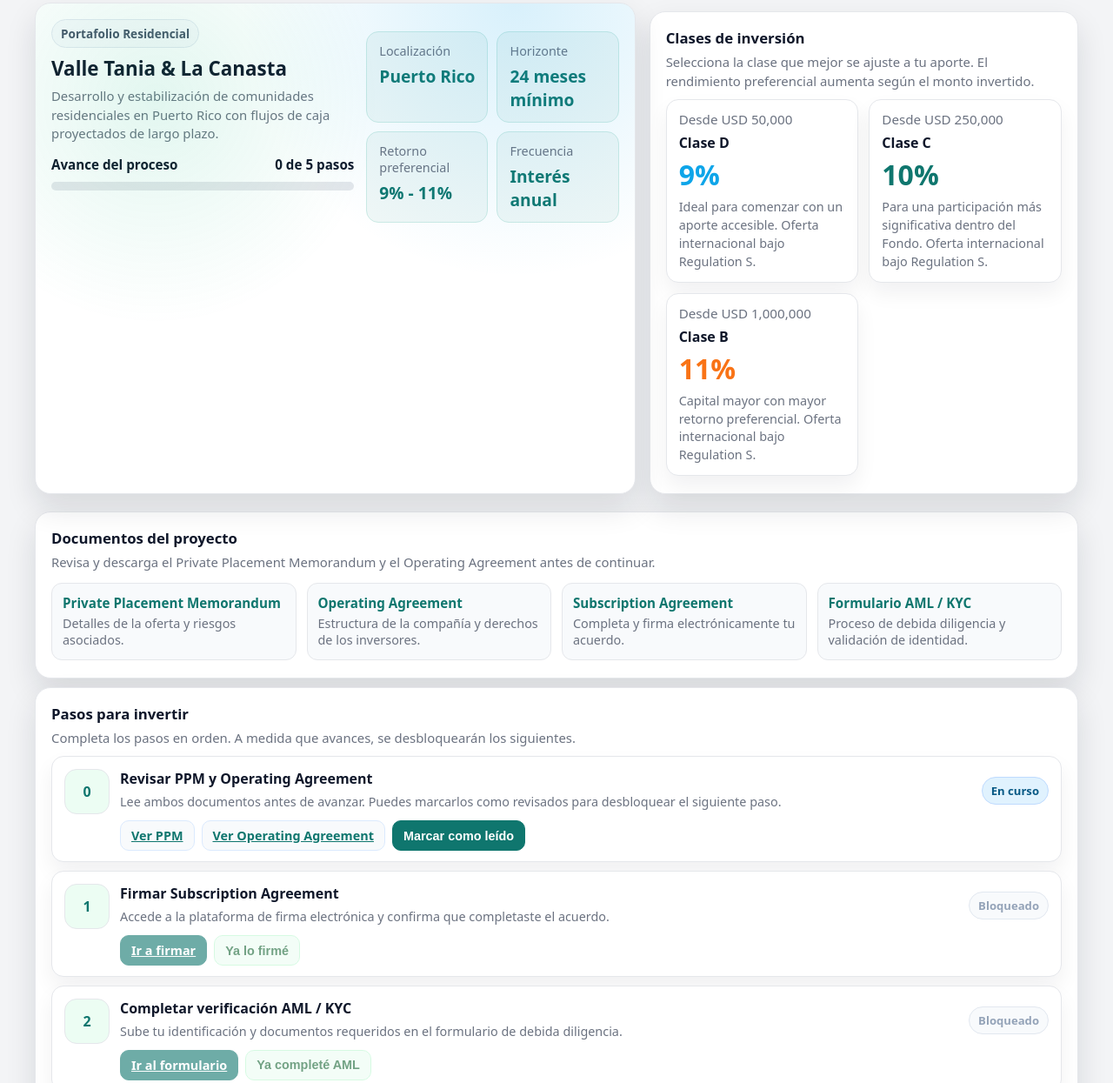
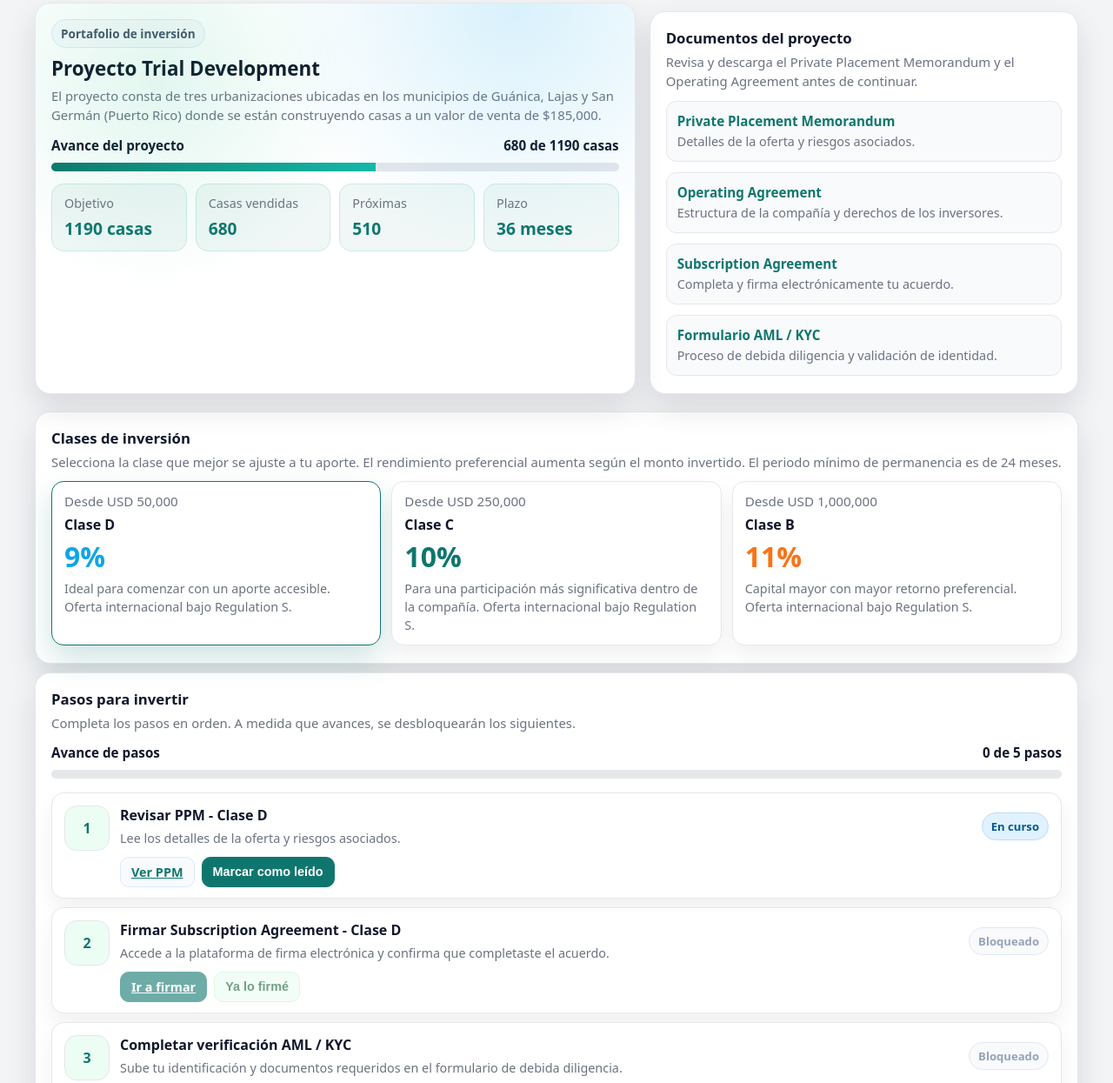
Before and after one commit to curbelomanu-creator/prre-website, a plain HTML site: page portal-del-proyecto.html in a window 1280 px wide. Shown: the part 221-1466 px from the top of the page at 87% size. Drawn offline with Linux system fonts and the light colour scheme.

Commit message:
Update project titles on portfolio pages

```diff
--- a/portal-del-proyecto.html
+++ b/portal-del-proyecto.html
@@ -183,21 +183,19 @@
 
     .hero-grid {
       display: grid;
-      grid-template-columns: 1.2fr 1fr;
+      grid-template-columns: 1fr;
       gap: 14px;
-    }
-
-    @media (max-width: 860px) {
-      .hero-grid {
-        grid-template-columns: 1fr;
-      }
     }
 
     .mini-grid {
       display: grid;
-      grid-template-columns: repeat(2, minmax(0, 1fr));
+      grid-template-columns: repeat(4, minmax(0, 1fr));
       gap: 10px;
       margin-top: 14px;
+    }
+
+    @media (max-width: 900px) {
+      .mini-grid { grid-template-columns: repeat(2, minmax(0, 1fr)); }
     }
 
     @media (max-width: 600px) {
@@ -269,6 +267,13 @@
       padding: 12px 14px;
       background: #fff;
       box-shadow: var(--shadow-soft);
+      cursor: pointer;
+      transition: 0.15s ease;
+    }
+
+    .investment-card.selected {
+      border-color: var(--primary);
+      box-shadow: 0 16px 35px rgba(15, 118, 110, 0.2);
     }
 
     .investment-rate { font-size: 2rem; font-weight: 800; color: #0ea5e9; }
@@ -412,35 +417,34 @@
       <div class="card hero-card">
         <div class="hero-grid">
           <div>
-            <div class="pill muted" style="margin-bottom: 8px;">Portafolio Residencial</div>
-            <h2 style="font-size: 1.4rem; font-weight: 800; margin-bottom: 6px;">Valle Tania & La Canasta</h2>
-            <p class="section-subtitle">Desarrollo y estabilización de comunidades residenciales en Puerto Rico con flujos de caja proyectados de largo plazo.</p>
+            <div class="pill muted" style="margin-bottom: 8px;">Portafolio de inversión</div>
+            <h2 style="font-size: 1.4rem; font-weight: 800; margin-bottom: 6px;">Proyecto Trial Development</h2>
+            <p class="section-subtitle">El proyecto consta de tres urbanizaciones ubicadas en los municipios de Guánica, Lajas y San Germán (Puerto Rico) donde se están construyendo casas a un valor de venta de $185,000.</p>
 
             <div style="margin-top: 14px;">
               <div style="display: flex; justify-content: space-between; font-weight: 700; font-size: 0.95rem;">
-                <span>Avance del proceso</span>
-                <span id="progressLabel">0 de 5 pasos</span>
+                <span>Avance del proyecto</span>
+                <span id="projectProgressLabel">0 de 0 casas</span>
               </div>
-              <div class="progress"><div class="progress-bar" id="progressBar"></div></div>
+              <div class="progress"><div class="progress-bar" id="projectProgressBar"></div></div>
             </div>
-          </div>
-          <div>
+
             <div class="mini-grid">
               <div class="metric-card">
-                <p class="metric-label">Localización</p>
-                <p class="metric-value">Puerto Rico</p>
+                <p class="metric-label">Objetivo</p>
+                <p class="metric-value">1190 casas</p>
               </div>
               <div class="metric-card">
-                <p class="metric-label">Horizonte</p>
-                <p class="metric-value">24 meses mínimo</p>
+                <p class="metric-label">Casas vendidas</p>
+                <p class="metric-value">680</p>
               </div>
               <div class="metric-card">
-                <p class="metric-label">Retorno preferencial</p>
-                <p class="metric-value">9% - 11%</p>
+                <p class="metric-label">Próximas</p>
+                <p class="metric-value">510</p>
               </div>
               <div class="metric-card">
-                <p class="metric-label">Frecuencia</p>
-                <p class="metric-value">Interés anual</p>
+                <p class="metric-label">Plazo</p>
+                <p class="metric-value">36 meses</p>
               </div>
             </div>
           </div>
@@ -448,32 +452,6 @@
       </div>
 
       <div class="card">
-        <div class="section-title">Clases de inversión</div>
-        <p class="section-subtitle" style="margin-bottom: 10px;">Selecciona la clase que mejor se ajuste a tu aporte. El rendimiento preferencial aumenta según el monto invertido.</p>
-        <div class="investment-grid">
-          <div class="investment-card">
-            <div class="investment-min">Desde USD 50,000</div>
-            <div class="investment-title">Clase D</div>
-            <div class="investment-rate">9%</div>
-            <p class="note">Ideal para comenzar con un aporte accesible. Oferta internacional bajo Regulation S.</p>
-          </div>
-          <div class="investment-card">
-            <div class="investment-min">Desde USD 250,000</div>
-            <div class="investment-title">Clase C</div>
-            <div class="investment-rate" style="color:#0f766e;">10%</div>
-            <p class="note">Para una participación más significativa dentro del Fondo. Oferta internacional bajo Regulation S.</p>
-          </div>
-          <div class="investment-card">
-            <div class="investment-min">Desde USD 1,000,000</div>
-            <div class="investment-title">Clase B</div>
-            <div class="investment-rate" style="color:#f97316;">11%</div>
-            <p class="note">Capital mayor con mayor retorno preferencial. Oferta internacional bajo Regulation S.</p>
-          </div>
-        </div>
-      </div>
-    </section>
-
-    <section class="card">
         <div class="section-title">Documentos del proyecto</div>
         <p class="section-subtitle" style="margin-bottom: 12px;">Revisa y descarga el Private Placement Memorandum y el Operating Agreement antes de continuar.</p>
         <div class="doc-grid">
@@ -494,37 +472,70 @@
             <p>Proceso de debida diligencia y validación de identidad.</p>
           </div>
         </div>
+      </div>
+    </section>
+
+    <section class="card">
+      <div class="section-title">Clases de inversión</div>
+      <p class="section-subtitle" style="margin-bottom: 10px;">Selecciona la clase que mejor se ajuste a tu aporte. El rendimiento preferencial aumenta según el monto invertido. El periodo mínimo de permanencia es de 24 meses.</p>
+      <div class="investment-grid">
+        <div class="investment-card" data-class="Clase D" data-rate="9%">
+          <div class="investment-min">Desde USD 50,000</div>
+          <div class="investment-title">Clase D</div>
+          <div class="investment-rate">9%</div>
+          <p class="note">Ideal para comenzar con un aporte accesible. Oferta internacional bajo Regulation S.</p>
+        </div>
+        <div class="investment-card" data-class="Clase C" data-rate="10%">
+          <div class="investment-min">Desde USD 250,000</div>
+          <div class="investment-title">Clase C</div>
+          <div class="investment-rate" style="color:#0f766e;">10%</div>
+          <p class="note">Para una participación más significativa dentro de la compañía. Oferta internacional bajo Regulation S.</p>
+        </div>
+        <div class="investment-card" data-class="Clase B" data-rate="11%">
+          <div class="investment-min">Desde USD 1,000,000</div>
+          <div class="investment-title">Clase B</div>
+          <div class="investment-rate" style="color:#f97316;">11%</div>
+          <p class="note">Capital mayor con mayor retorno preferencial. Oferta internacional bajo Regulation S.</p>
+        </div>
+      </div>
     </section>
 
     <section class="card">
       <div class="section-title">Pasos para invertir</div>
       <p class="section-subtitle">Completa los pasos en orden. A medida que avances, se desbloquearán los siguientes.</p>
 
+      <div style="margin: 12px 0 16px;">
+        <div style="display: flex; justify-content: space-between; font-weight: 700; font-size: 0.95rem;">
+          <span>Avance de pasos</span>
+          <span id="stepsProgressLabel">0 de 5 pasos</span>
+        </div>
+        <div class="progress"><div class="progress-bar" id="stepsProgressBar"></div></div>
+      </div>
+
       <div class="steps">
         <div class="step-card" data-step="docs">
-          <div class="step-number">0</div>
+          <div class="step-number">1</div>
           <div>
             <div class="step-header">
               <div>
-                <div class="section-title" style="margin: 0; font-size: 1rem;">Revisar PPM y Operating Agreement</div>
-                <p class="note">Lee ambos documentos antes de avanzar. Puedes marcarlos como revisados para desbloquear el siguiente paso.</p>
+                <div class="section-title" id="ppmStepTitle" style="margin: 0; font-size: 1rem;">Revisar PPM</div>
+                <p class="note">Lee los detalles de la oferta y riesgos asociados.</p>
               </div>
               <span class="badge" data-status="docs"></span>
             </div>
             <div class="step-actions">
               <a class="btn link" href="/docs/ppm-ejemplo.pdf" target="_blank">Ver PPM</a>
-              <a class="btn link" href="/docs/operating-agreement-ejemplo.pdf" target="_blank">Ver Operating Agreement</a>
               <button class="btn primary" data-complete="docs">Marcar como leído</button>
             </div>
           </div>
         </div>
 
         <div class="step-card" data-step="subscription">
-          <div class="step-number">1</div>
+          <div class="step-number">2</div>
           <div>
             <div class="step-header">
               <div>
-                <div class="section-title" style="margin: 0; font-size: 1rem;">Firmar Subscription Agreement</div>
+                <div class="section-title" id="subscriptionStepTitle" style="margin: 0; font-size: 1rem;">Firmar Subscription Agreement</div>
                 <p class="note">Accede a la plataforma de firma electrónica y confirma que completaste el acuerdo.</p>
               </div>
               <span class="badge" data-status="subscription"></span>
@@ -537,7 +548,7 @@
         </div>
 
         <div class="step-card" data-step="aml">
-          <div class="step-number">2</div>
+          <div class="step-number">3</div>
           <div>
             <div class="step-header">
               <div>
@@ -547,18 +558,18 @@
               <span class="badge" data-status="aml"></span>
             </div>
             <div class="step-actions">
-              <a class="btn primary" data-link="aml" href="https://tusitio.com/aml-verification" target="_blank">Ir al formulario</a>
+              <a class="btn primary" data-link="aml" href="kyc-aml.html">Completar procedimiento</a>
               <button class="btn soft" data-complete="aml">Ya completé AML</button>
             </div>
           </div>
         </div>
 
         <div class="step-card" data-step="review">
-          <div class="step-number">3</div>
+          <div class="step-number">4</div>
           <div>
             <div class="step-header">
               <div>
-                <div class="section-title" style="margin: 0; font-size: 1rem;">Revisión y aprobación del Fondo</div>
+                <div class="section-title" style="margin: 0; font-size: 1rem;">Revisión y aprobación de la compañía</div>
                 <p class="note">Nuestro equipo validará tu acuerdo y la verificación AML. Recibirás el agreement contrafirmado al aprobarse.</p>
               </div>
               <span class="badge" data-status="review"></span>
@@ -571,12 +582,12 @@
         </div>
 
         <div class="step-card" data-step="wire">
-          <div class="step-number">4</div>
+          <div class="step-number">5</div>
           <div>
             <div class="step-header">
               <div>
                 <div class="section-title" style="margin: 0; font-size: 1rem;">Transferencia bancaria y comprobante</div>
-                <p class="note">Realiza la transferencia al Fondo y sube el comprobante para aplicar tu aporte al proyecto.</p>
+                <p class="note">Realiza la transferencia a la compañía y sube el comprobante para aplicar tu aporte al proyecto.</p>
               </div>
               <span class="badge" data-status="wire"></span>
             </div>
@@ -613,11 +624,36 @@
         <span class="bank-label">Referencia</span>
         <span>Nombre del inversor + Proyecto Valle Tania</span>
       </div>
-      <p class="note" style="margin-top: 10px;">Recuerda subir el comprobante en el paso 4 para asignar tu inversión.</p>
+      <p class="note" style="margin-top: 10px;">Recuerda subir el comprobante en el paso 5 para asignar tu inversión.</p>
     </div>
   </div>
 
   <script>
+    const investmentCards = Array.from(document.querySelectorAll('.investment-card'));
+    const ppmStepTitle = document.getElementById('ppmStepTitle');
+    const subscriptionStepTitle = document.getElementById('subscriptionStepTitle');
+    let selectedClass = investmentCards[0]?.dataset.class || 'Clase D';
+
+    const totalHouses = 1190;
+    const soldHouses = 680;
+    const projectProgress = Math.min((soldHouses / totalHouses) * 100, 100);
+    document.getElementById('projectProgressBar').style.width = `${projectProgress}%`;
+    document.getElementById('projectProgressLabel').textContent = `${soldHouses} de ${totalHouses} casas`;
+
+    function setSelectedClass(className) {
+      selectedClass = className;
+      investmentCards.forEach((card) => {
+        const isSelected = card.dataset.class === className;
+        card.classList.toggle('selected', isSelected);
+      });
+      ppmStepTitle.textContent = `Revisar PPM - ${className}`;
+      subscriptionStepTitle.textContent = `Firmar Subscription Agreement - ${className}`;
+    }
+
+    investmentCards.forEach((card) => {
+      card.addEventListener('click', () => setSelectedClass(card.dataset.class));
+    });
+
     const steps = {
       docs: 'current',
       subscription: 'locked',
@@ -638,8 +674,8 @@
       const total = 5;
       const completed = Object.values(steps).filter((s) => s === 'completed').length;
       const percent = (completed / total) * 100;
-      document.getElementById('progressBar').style.width = `${percent}%`;
-      document.getElementById('progressLabel').textContent = `${completed} de ${total} pasos`;
+      document.getElementById('stepsProgressBar').style.width = `${percent}%`;
+      document.getElementById('stepsProgressLabel').textContent = `${completed} de ${total} pasos`;
       const overall = document.getElementById('overallStatus');
       if (isApproved) {
         overall.textContent = 'Aprobado';
@@ -721,6 +757,8 @@
     });
 
     refreshStatuses();
+
+    setSelectedClass(selectedClass);
   </script>
 </body>
 </html>
```
Also changed, not shown: nueva-inversion.html (+17 -0 lines), portafolio.html (+2 -2 lines). Lines whose indentation alone changed are shown as unchanged.
